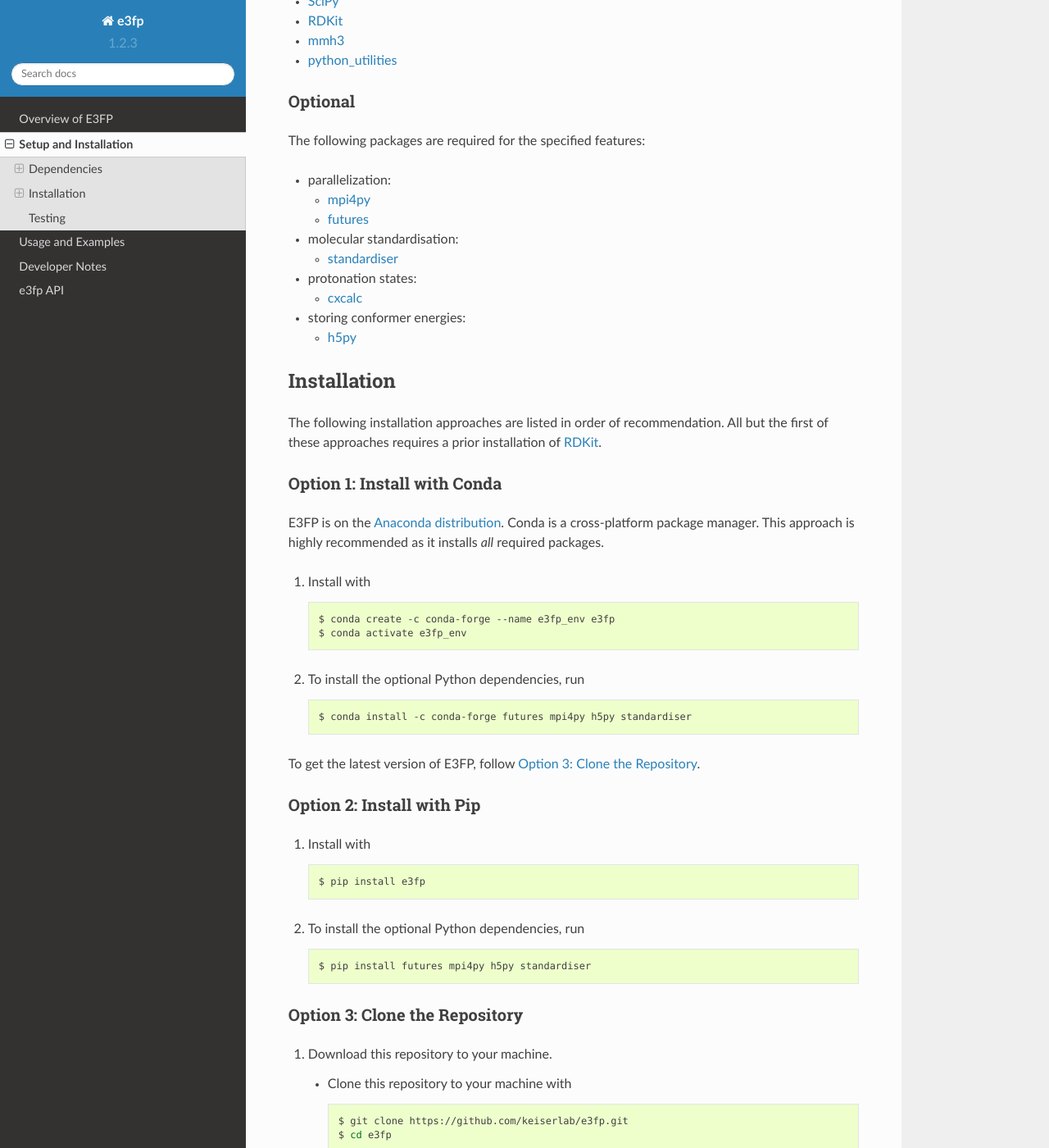
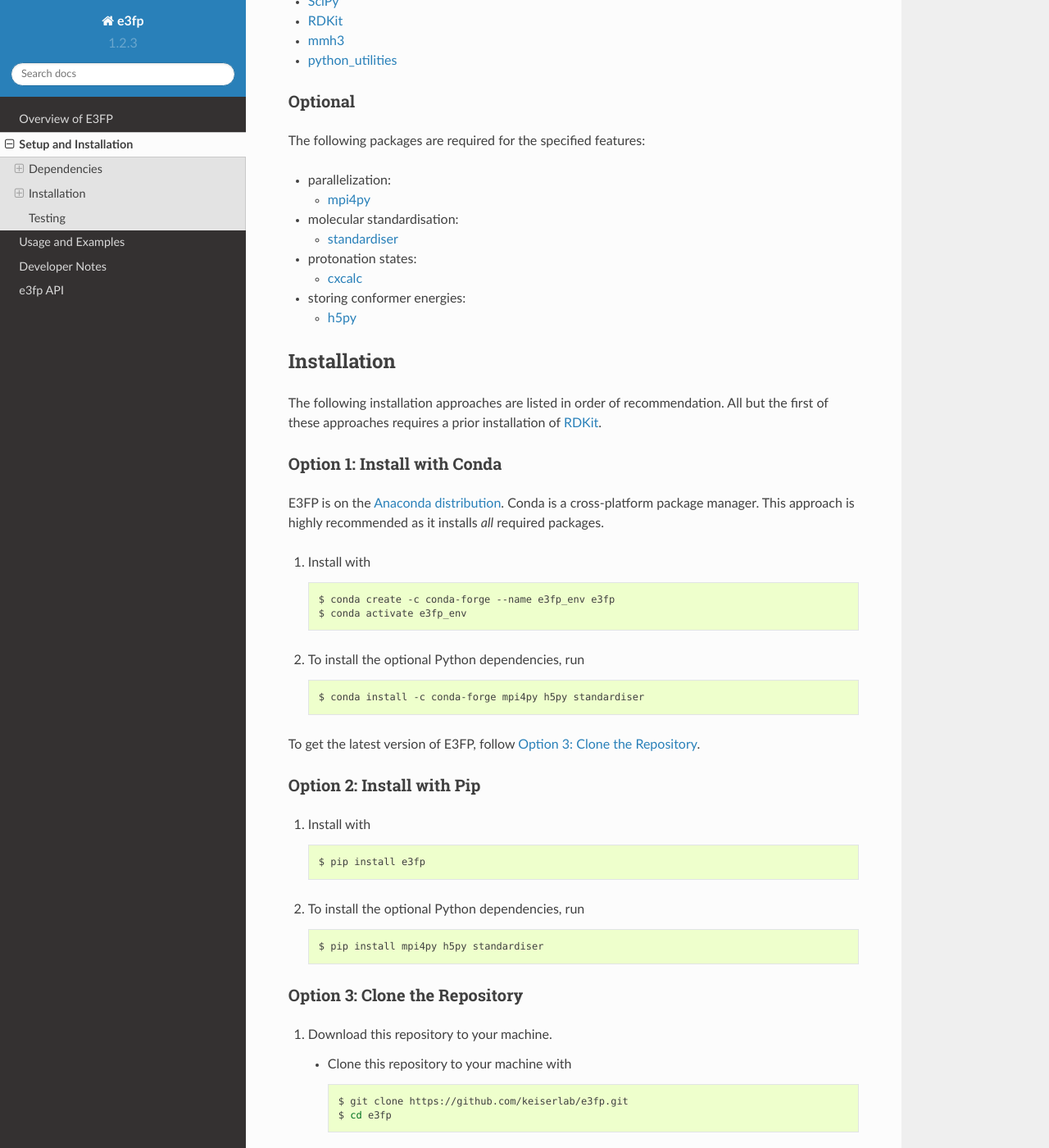
Before and after one commit to keiserlab/e3fp, a Sphinx documentation site: the page built from doc/source/install.rst, in a window 1280 px wide and 1400 px high, scrolled down 348 px. Shown: the whole window at 82% size. Built offline with Sphinx 7.4.7 and the Read the Docs theme 2.0.0, drawn with Linux system fonts in a browser that asks for light colours.

Commit message:
Don't list futures as a dependency

```diff
--- a/doc/source/install.rst
+++ b/doc/source/install.rst
@@ -24,7 +24,6 @@ The following packages are required for the specified features:
 - parallelization:
 
   + mpi4py_
-  + futures_
 
 - molecular standardisation:
 
@@ -63,7 +62,7 @@ packages.
 
    .. code:: bash
 
-       $ conda install -c conda-forge futures mpi4py h5py standardiser
+       $ conda install -c conda-forge mpi4py h5py standardiser
 
 To get the latest version of E3FP, follow :ref:`Option 3: Clone the Repository`.
 
@@ -80,7 +79,7 @@ Option 2: Install with Pip
 
    .. code:: bash
 
-       $ pip install futures mpi4py h5py standardiser
+       $ pip install mpi4py h5py standardiser
 
 Option 3: Clone the Repository
 ~~~~~~~~~~~~~~~~~~~~~~~~~~~~~~
--- a/doc/source/substitutions.rst
+++ b/doc/source/substitutions.rst
@@ -7,7 +7,6 @@
 .. _mmh3: https://pypi.python.org/pypi/mmh3
 .. _python_utilities: https://github.com/sdaxen/python_utilities
 .. _mpi4py: http://mpi4py.scipy.org
-.. _futures: https://pypi.python.org/pypi/futures
 .. _standardiser: https://wwwdev.ebi.ac.uk/chembl/extra/francis/standardiser
 .. _cxcalc: https://docs.chemaxon.com/display/CALCPLUGS/cxcalc+command+line+tool
 .. _h5py: http://www.h5py.org/
```
Also changed, not shown: 1 other file.
